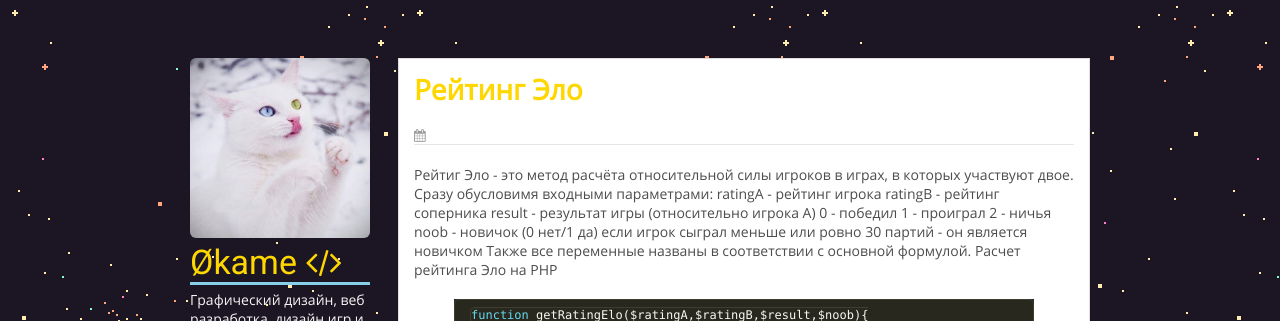
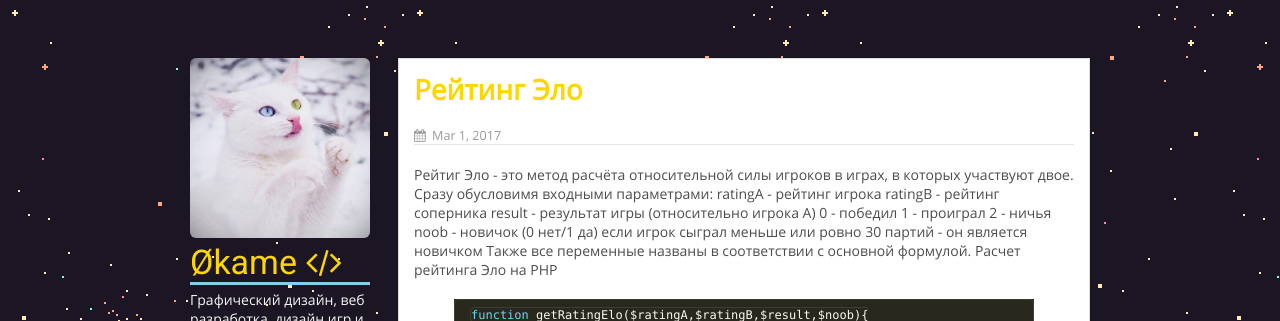
Before and after one commit to IOEnso/ioenso.github.io, a Jekyll site: the page built from _posts/2017-3-1-elo-rating.md, in a window 1280 px wide and 1056 px high. Shown: the top 321 px of the window. Built offline with Jekyll 4.4.1, drawn with Linux system fonts in a browser that asks for light colours.

Commit message:
Update post.html

```diff
--- a/_layouts/post.html
+++ b/_layouts/post.html
@@ -4,7 +4,7 @@ layout: default
 
 <article class="post">
   <h1>{{ page.title }}</h1>
-  <span class="post-meta"><i class="fa fa-calendar">&nbsp;&nbsp;</i>{{ post.date | date: "%b %-d, %Y" }}</span>
+  <span class="post-meta"><i class="fa fa-calendar">&nbsp;&nbsp;</i>{{ page.date | date: "%b %-d, %Y" }}</span>
       {% for tag in post.tags  %}
       <span class="post-meta" ><i class="fa fa-tags">&nbsp;&nbsp;</i>{{ tag }}</span>
       {% endfor %}
```
